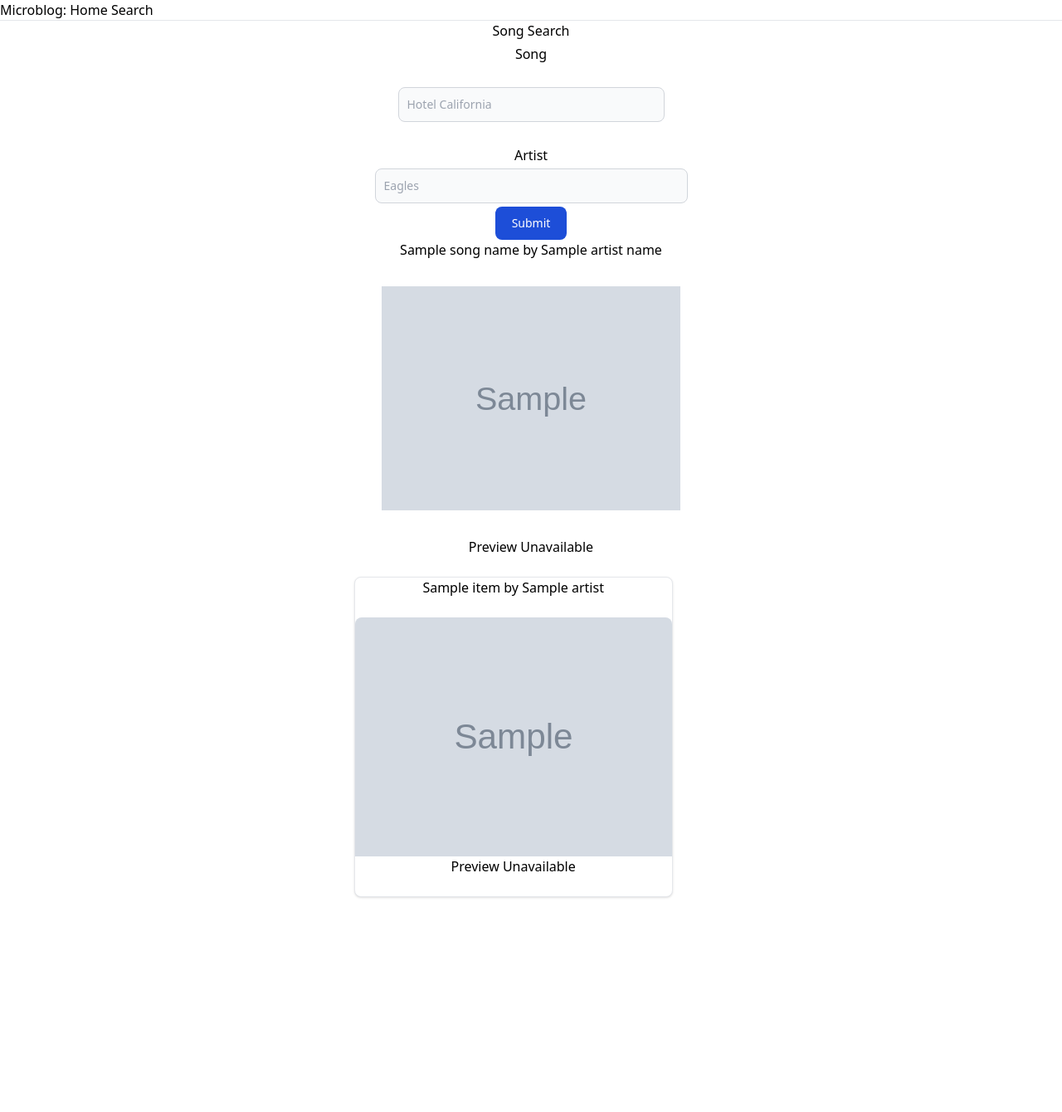
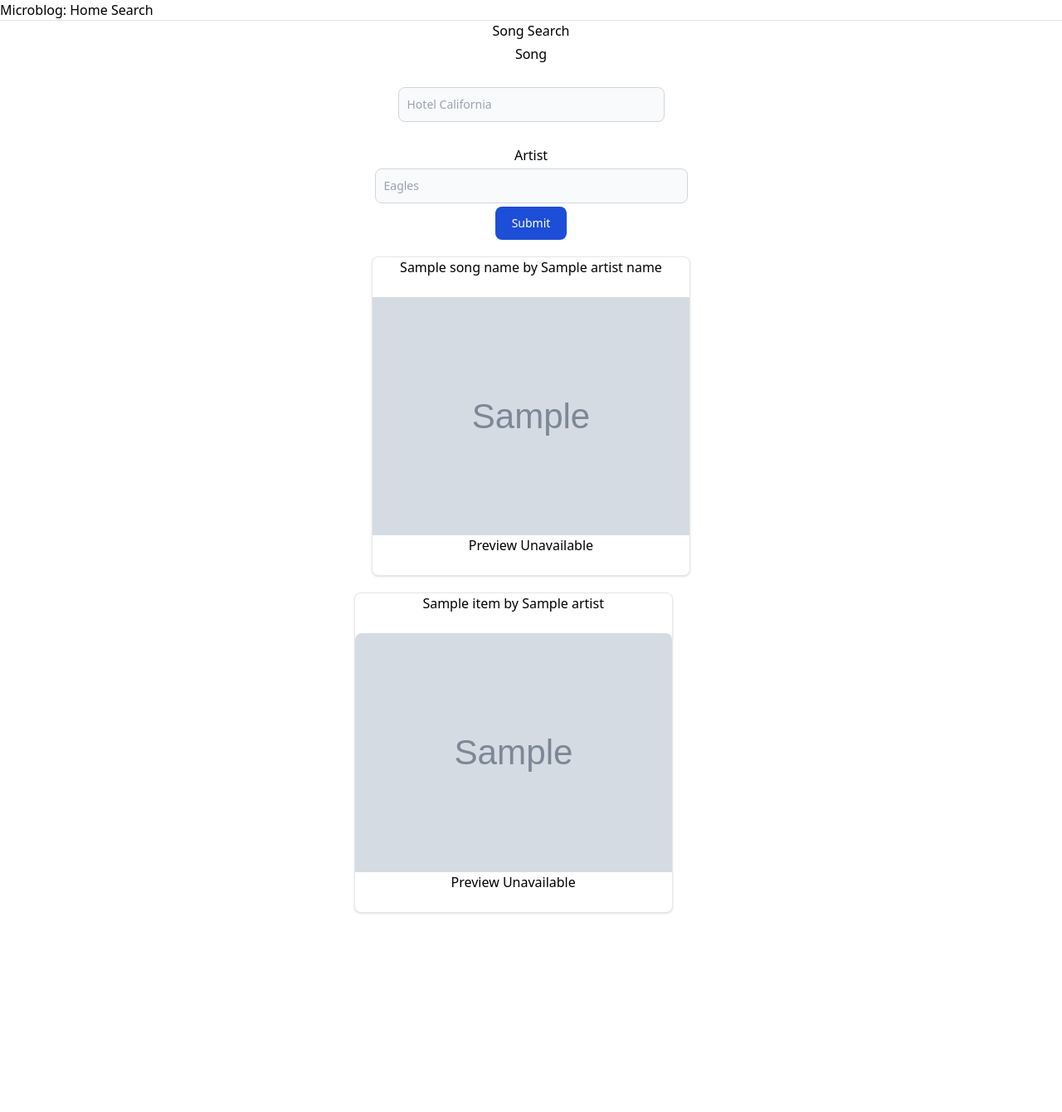
Before and after one commit to BrettAdamson/Music-Recommender, a Flask app: template app/templates/song_form.html in a window 1280 px wide. Shown: the top 1340 px of the page at 83% size. Before the commit the page ends 1082 px from the top, so only its background shows below. Run offline with Flask 3, Linux system fonts and the light colour scheme; the template is opened without the code that fills it: values that come from a table or form of the project are taken from there, most other values are stand-ins (such as "Sample title", 1, 10 or a date in 2020); grey boxes marked "Sample" are stand-in pictures; some libraries are stand-ins or nearby versions.

Commit message:
added card to the main searched song

```diff
--- a/app/static/css/output.css
+++ b/app/static/css/output.css
@@ -570,8 +570,12 @@ video {
   margin: 0.75rem;
 }
 
-.mb-2 {
-  margin-bottom: 0.5rem;
+.m-5 {
+  margin: 1.25rem;
+}
+
+.mb-5 {
+  margin-bottom: 1.25rem;
 }
 
 .line-clamp-2 {
@@ -689,32 +685,23 @@ video {
   border-radius: 0.5rem;
 }
 
-.rounded-sm {
-  border-radius: 0.125rem;
-}
-
 .rounded-t-lg {
   border-top-left-radius: 0.5rem;
   border-top-right-radius: 0.5rem;
-}
-
-.rounded-b-lg {
-  border-bottom-right-radius: 0.5rem;
-  border-bottom-left-radius: 0.5rem;
 }
 
 .border {
   border-width: 1px;
 }
 
+.border-gray-200 {
+  --tw-border-opacity: 1;
+  border-color: rgb(229 231 235 / var(--tw-border-opacity));
+}
+
 .border-gray-300 {
   --tw-border-opacity: 1;
   border-color: rgb(209 213 219 / var(--tw-border-opacity));
-}
-
-.border-gray-200 {
-  --tw-border-opacity: 1;
-  border-color: rgb(229 231 235 / var(--tw-border-opacity));
 }
 
 .bg-blue-700 {
--- a/app/templates/song_form.html
+++ b/app/templates/song_form.html
@@ -39,17 +39,20 @@
 
 
 
-<div class="flex gap-1 justify-center  items-center ">
+<div class="flex gap-1 justify-center  items-center m-5">
   <div class="w-1/3"></div>
-  <div class="w-1/3 flex flex-col">
+  <div class="w-1/3 flex flex-col max-w-sm border bg-white border-gray-200 rounded-lg  shadow  dark:bg-gray-800 dark:border-gray-700 hover:bg-gray-100 dark:hover:bg-gray-700 ">
     {% if song_name %}
-    <h1 class="text-center "> {{song_name }} by {{artist_name}}</h1>
+    <h1 class="text-center min-h-12 text-balance line-clamp-2"> {{song_name }} by {{artist_name}}</h1>
 
-    <img class="m-3 p-5 " src="{{album_image}}" class="">
+    <img  src="{{album_image}}" class="">
     {% if preview_url %}
+    <div class ="player-wrapper">
+
     <audio id="player" class="m-3 p-5  js-player" style="--plyr-color-main: #1ac266; --plyr-audio-controls-background:" controls>
       <source src="{{preview_url}}" type="audio/mpeg">
     </audio>
+    </div>
     {% else %}
     <h1 class=" text-center min-h-12 "> Preview Unavailable </h1>
     {% endif %}
@@ -63,16 +66,17 @@
 </div>
 
 
+
 <div class="flex ">
   <div class="w-1/3"></div>
   <div class="grid grid-rows-3 grid-flow-col gap-4">
     {% for item in recommendation_tracks %}
-    <div class =" max-w-sm border bg-white border-gray-200 rounded-lg  shadow  dark:bg-gray-800 dark:border-gray-700 ">
+    <div class =" max-w-sm border bg-white border-gray-200 rounded-lg  shadow  dark:bg-gray-800 dark:border-gray-700 hover:bg-gray-100 dark:hover:bg-gray-700  ">
       <h1 class=" text-center min-h-12 text-balance line-clamp-2"> {{item.name }} by {{item.artists[0].name}} </h1>
       <img class=" rounded-t-lg w-100% h-100% object-cover min-h-72  min-w-72" src="{{item.album.images[0].url}}" class="">
       {% if item.preview_url %}
       <div class ="player-wrapper">
-        <audio id="player" class="m-3 p-5 js-player " style="--plyr-color-main: #1ac266; --plyr-ctronl;" controls>
+        <audio id="player" class="m-3 p-5 js-player " style="--plyr-color-main: #1ac266;" controls>
           <source src="{{item.preview_url}}" type="audio/mpeg">
       </audio>
     </div>
```
Also changed, not shown: other parts of app/static/css/output.css (+8 -43 lines).
